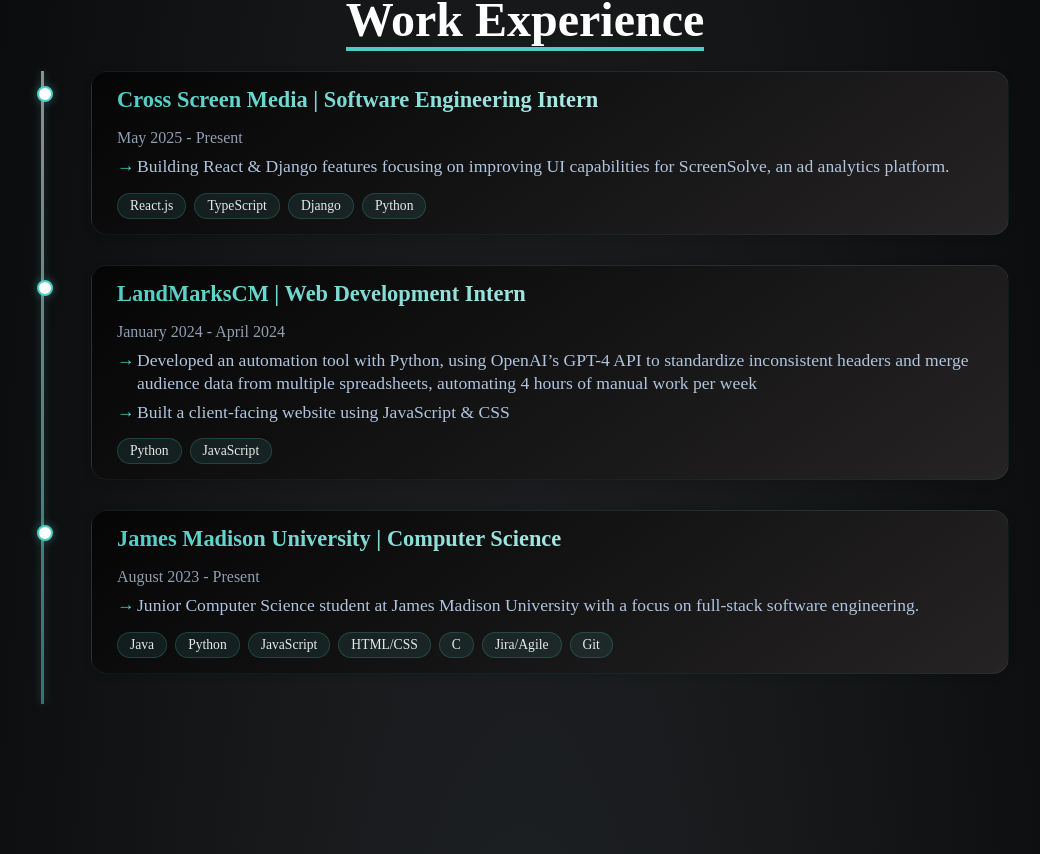
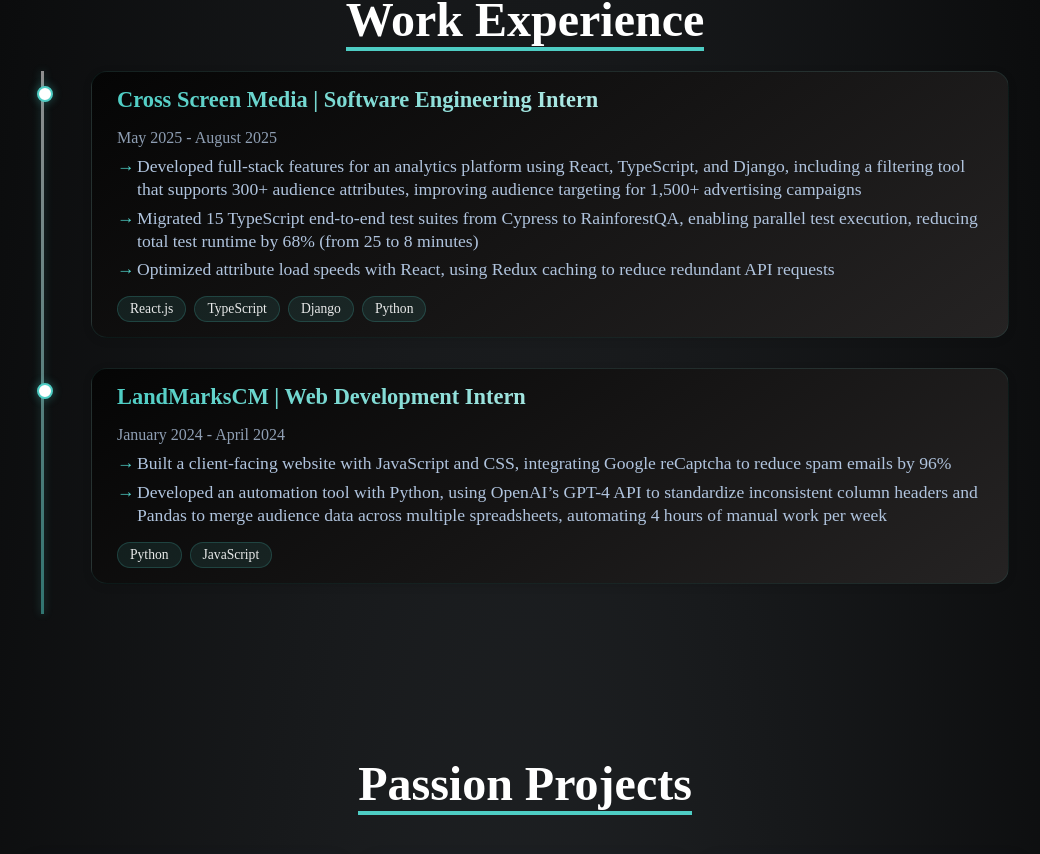
Before and after one commit to MichaelAho1/Portfolio, a React (Vite) app: page / in a window 1280 px wide. Shown: the part 1794-2648 px from the top of the page, without its empty margins (115-1155 px from the left). Built offline with nearby package versions, Linux system fonts and the light colour scheme; no server answers.

Commit message:
Updated CSM

```diff
--- a/src/components/timeline/timeline.jsx
+++ b/src/components/timeline/timeline.jsx
@@ -12,9 +12,11 @@
         <article className="timeline-item">
           <div className="timeline-content">
             <h3>Cross Screen Media | Software Engineering Intern</h3>
-            <p className="timeline-time">May 2025 - Present</p>
+            <p className="timeline-time">May 2025 - August 2025</p>
             <ul>
-              <li>Building React & Django features focusing on improving UI capabilities for ScreenSolve, an ad analytics platform.</li>
+              <li>Developed full-stack features for an analytics platform using React, TypeScript, and Django, including a filtering tool that supports 300+ audience attributes, improving audience targeting for 1,500+ advertising campaigns</li>
+              <li>Migrated 15 TypeScript end-to-end test suites from Cypress to RainforestQA, enabling parallel test execution, reducing total test runtime by 68% (from 25 to 8 minutes)</li>
+              <li>Optimized attribute load speeds with React, using Redux caching to reduce redundant API requests</li>
             </ul>
             <div className="timeline-tech">
               <span>React.js</span>
@@ -30,33 +32,12 @@
             <h3>LandMarksCM | Web Development Intern</h3>
             <p className="timeline-time">January 2024 - April 2024</p>
             <ul>
-              <li>Developed an automation tool with Python, using OpenAI’s GPT-4 API to standardize inconsistent headers and
-                merge audience data from multiple spreadsheets, automating 4 hours of manual work per week</li>
-              <li>Built a client-facing website using JavaScript & CSS</li>
+              <li>Built a client-facing website with JavaScript and CSS, integrating Google reCaptcha to reduce spam emails by 96%</li>
+              <li>Developed an automation tool with Python, using OpenAI’s GPT-4 API to standardize inconsistent column headers and Pandas to merge audience data across multiple spreadsheets, automating 4 hours of manual work per week</li>
             </ul>
             <div className="timeline-tech">
             <span>Python</span>
             <span>JavaScript</span>
-            </div>
-          </div>
-        </article>
-
-        <article className="timeline-item">
-          <div className="timeline-content">
-            <h3>James Madison University | Computer Science</h3>
-            <p className="timeline-time">August 2023 - Present</p>
-            <ul>
-              <li>Junior Computer Science student at James Madison University with a focus on full-stack software engineering.
-            </li>
-            </ul>
-            <div className="timeline-tech">
-              <span>Java</span>
-              <span>Python</span>
-              <span>JavaScript</span>
-              <span>HTML/CSS</span>
-              <span>C</span>
-              <span>Jira/Agile</span>
-              <span>Git</span>
             </div>
           </div>
         </article>
```
